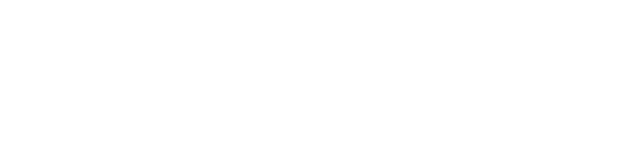
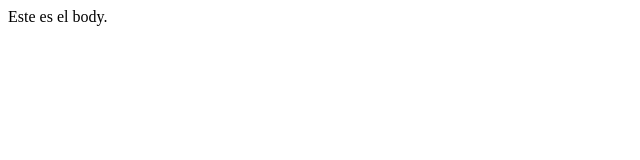
Before and after one commit to fex09/PruebaGIt, a plain HTML site: page index.html in a window 1280 px wide. Shown: the whole page, without its empty margins (0-640 px from the left). Drawn offline with Linux system fonts and the light colour scheme.

Commit message:
cambio realizado en visual studio code

```diff
--- a/index.html
+++ b/index.html
@@ -7,6 +7,6 @@
     <title>Document</title>
 </head>
 <body>
-
+    Este es el body.
 </body>
 </html>
```
